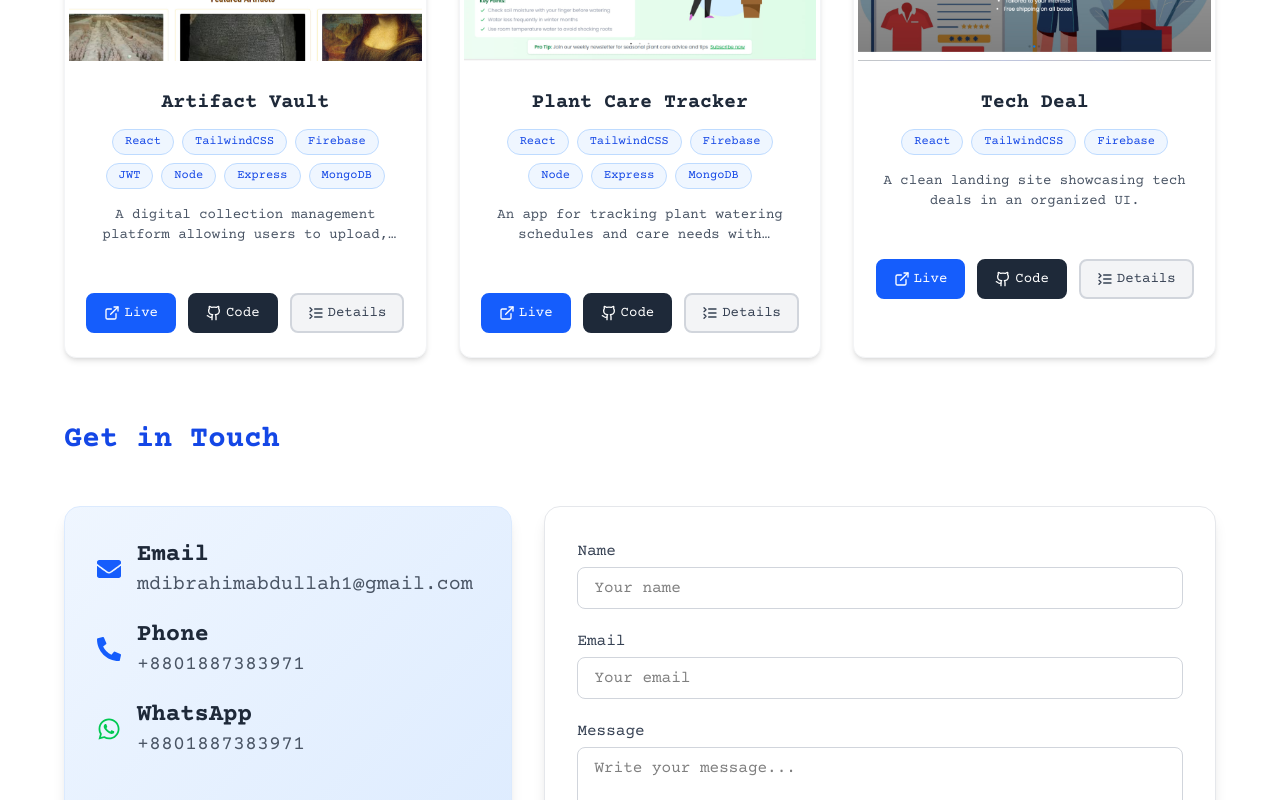
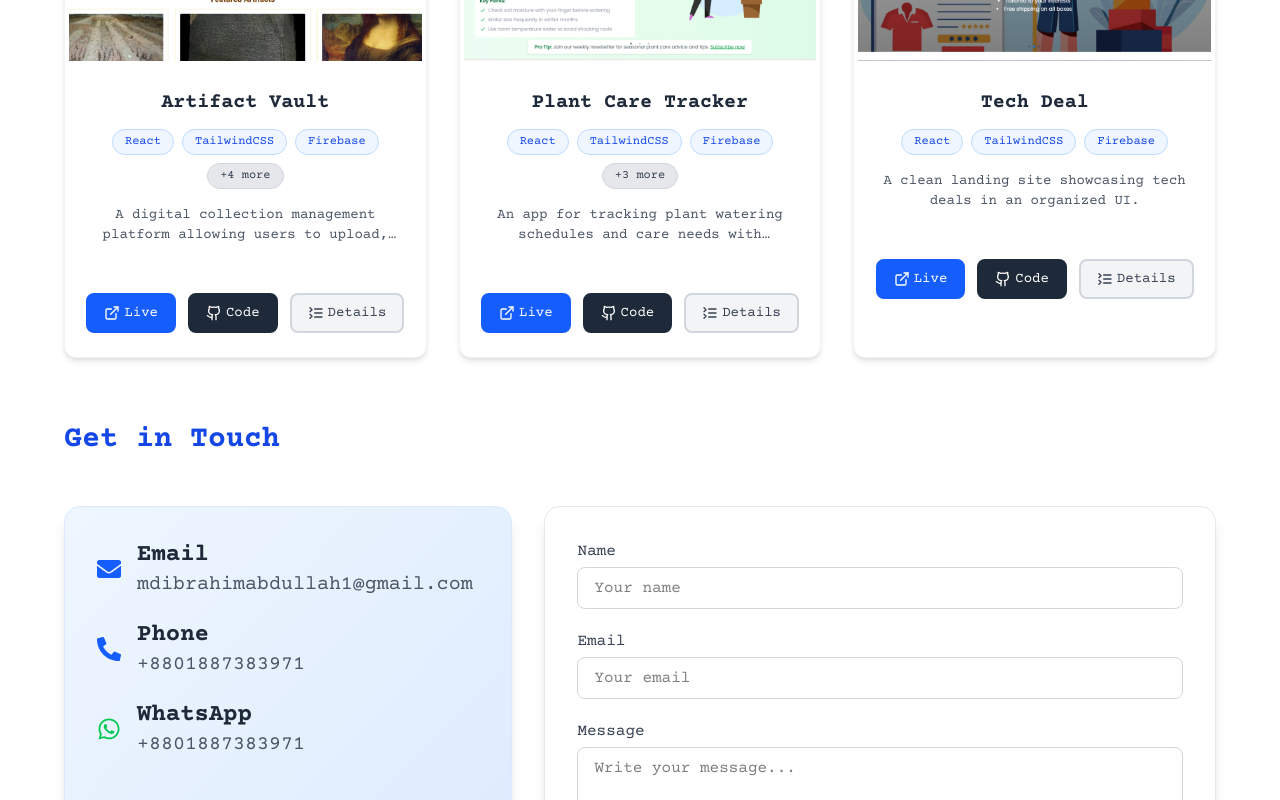
Before and after one commit to ibrahim3761/My-Portfolio, a React (Vite) app: page / in a window 1280 px wide. Shown: the part 2460-3260 px from the top of the page. Built offline with nearby package versions, Linux system fonts and the light colour scheme.

Commit message:
project-card-fixed

```diff
--- a/src/Component/Projects.jsx
+++ b/src/Component/Projects.jsx
@@ -15,7 +15,15 @@ const Projects = () => {
       live: "https://artifact-vault-app.web.app/",
       github: "https://github.com/ibrahim3761/Artifact-vault-client",
       stack: "React, TailwindCSS, Firebase",
-      tags: ["React", "TailwindCSS", "Firebase", "JWT", "Node", "Express", "MongoDB"],
+      tags: [
+        "React",
+        "TailwindCSS",
+        "Firebase",
+        "JWT",
+        "Node",
+        "Express",
+        "MongoDB",
+      ],
       description:
         "A digital collection management platform allowing users to upload, organize, and share digital artifacts efficiently.",
       challenges:
@@ -61,7 +69,6 @@ const Projects = () => {
         {/* Header */}
         <div className="mb-12 text-center md:text-left">
           <h2 className="text-3xl font-bold text-blue-600 mb-4 flex items-center justify-center md:justify-start gap-2">
-
             Projects
           </h2>
           <p className="text-gray-600 max-w-2xl mx-auto md:mx-0">
@@ -94,7 +101,7 @@ const Projects = () => {
 
                 {/* Tags */}
                 <div className="flex flex-wrap justify-center gap-2 mb-4">
-                  {project.tags.map((tag, i) => (
+                  {project.tags.slice(0, 3).map((tag, i) => (
                     <span
                       key={i}
                       className="bg-blue-50 text-blue-700 text-xs font-medium px-3 py-1 rounded-full border border-blue-200"
@@ -102,6 +109,11 @@ const Projects = () => {
                       {tag}
                     </span>
                   ))}
+                  {project.tags.length > 3 && (
+                    <span className="bg-gray-200 text-gray-700 text-xs font-medium px-3 py-1 rounded-full border border-gray-300">
+                      +{project.tags.length - 3} more
+                    </span>
+                  )}
                 </div>
 
                 {/* Description Preview */}
```
